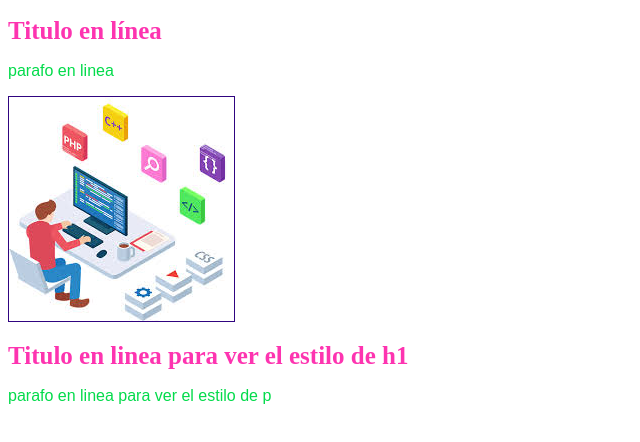
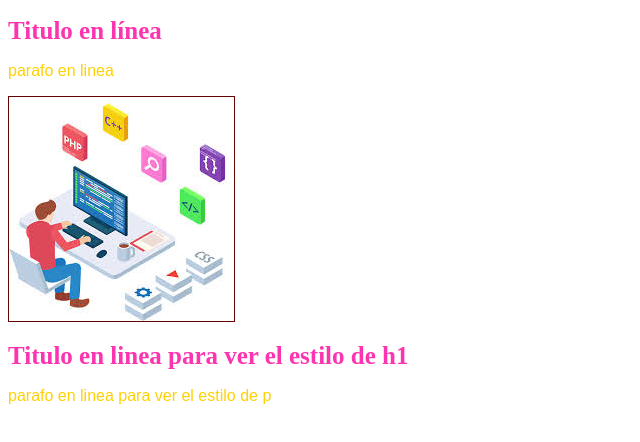
Before and after one commit to OsmelJulio/laB8, a plain HTML site: page index.html in a window 1280 px wide. Shown: the whole page, without its empty margins (0-640 px from the left). Drawn offline with Linux system fonts and the light colour scheme.

Commit message:
cambio de color el borde img

```diff
--- a/estilos.css
+++ b/estilos.css
@@ -3,9 +3,9 @@
         color: rgb(253, 52, 176); font-size: 25px;
     }
        p{
-        color: rgb(3, 219, 75); font-family:sans-serif ;
+        color: rgb(255, 209, 3); font-family:sans-serif ;
        }
        img{
-        border: 1px solid rgb(48, 4, 128);
+        border: 1px solid rgb(100, 4, 4);
 
        }
```
